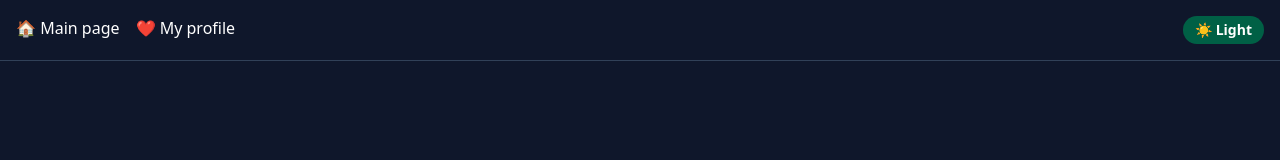
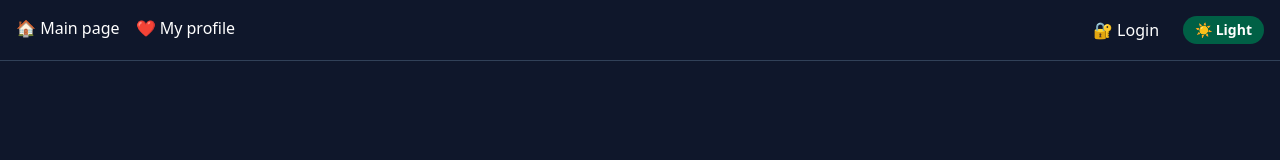
Before and after one commit to Ayjanmuradova/random-quotes, a Next.js app: page / in a window 1280 px wide. Shown: the top 160 px of the page. Built offline with nearby package versions, Linux system fonts and the light colour scheme.

Commit message:
feat: integrate user context to display login status in ThemeWrapper

```diff
--- a/src/components/ThemeWrapper.js
+++ b/src/components/ThemeWrapper.js
@@ -1,9 +1,11 @@
 "use client";
 import { useTheme } from "@/context/ThemeContext";
+import { useUser } from "@/context/UserContext";
 import Link from "next/link";
 
 export default function ThemeWrapper({ children, fontVars }) {
   const { isDarkMode, toggleTheme } = useTheme();
+  const { user} = useUser();
 
   return (
     <body className={`${fontVars} antialiased ${isDarkMode ? "bg-slate-900 text-white" : "bg-white text-black"} transition-colors duration-300`}>
@@ -11,13 +13,30 @@ export default function ThemeWrapper({ children, fontVars }) {
         <div className="flex gap-4">
           <Link href="/" className="hover:text-emerald-500">🏠 Main page</Link>
           <Link href="/user/quotes" className="hover:text-emerald-500">❤️ My profile</Link>
+
         </div>
+        <div className="flex gap-6 items-center">
+          {user ? (
+
+            <span className="text-sm font-semibold text-emerald-500 bg-emerald-500/10 px-3 py-1 rounded-full">
+              👤 {user}
+            </span>
+          ) : (
+
+            <Link
+              href="/user/profile/login"
+              className="hover:text-emerald-500 font-medium transition-colors flex items-center gap-1"
+            >
+              🔐 Login
+            </Link>
+          )}
         <button
           onClick={toggleTheme}
           className="px-3 py-1 rounded-full bg-emerald-800 text-white text-sm font-bold"
         >
           {isDarkMode ? "☀️ Light" : "🌙 Dark"}
         </button>
+        </div>
       </nav>
 
       {children}
```
